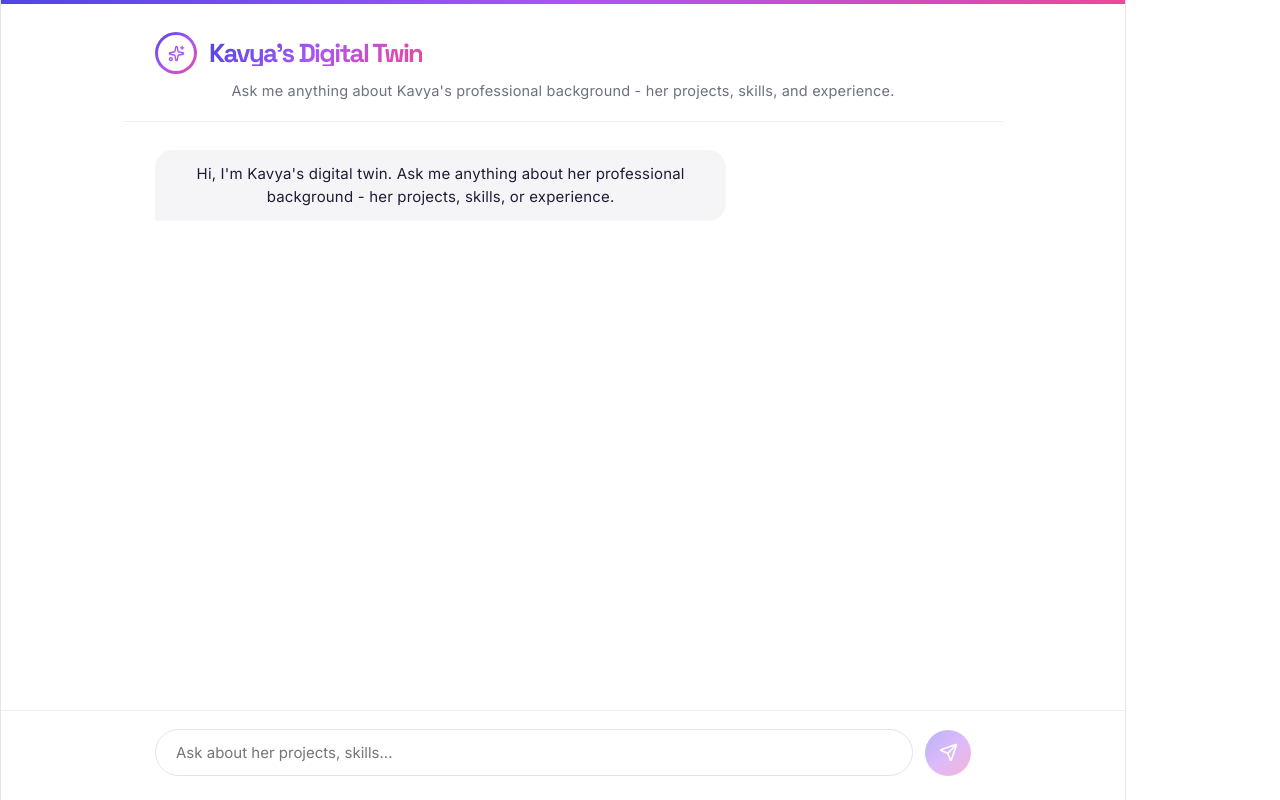
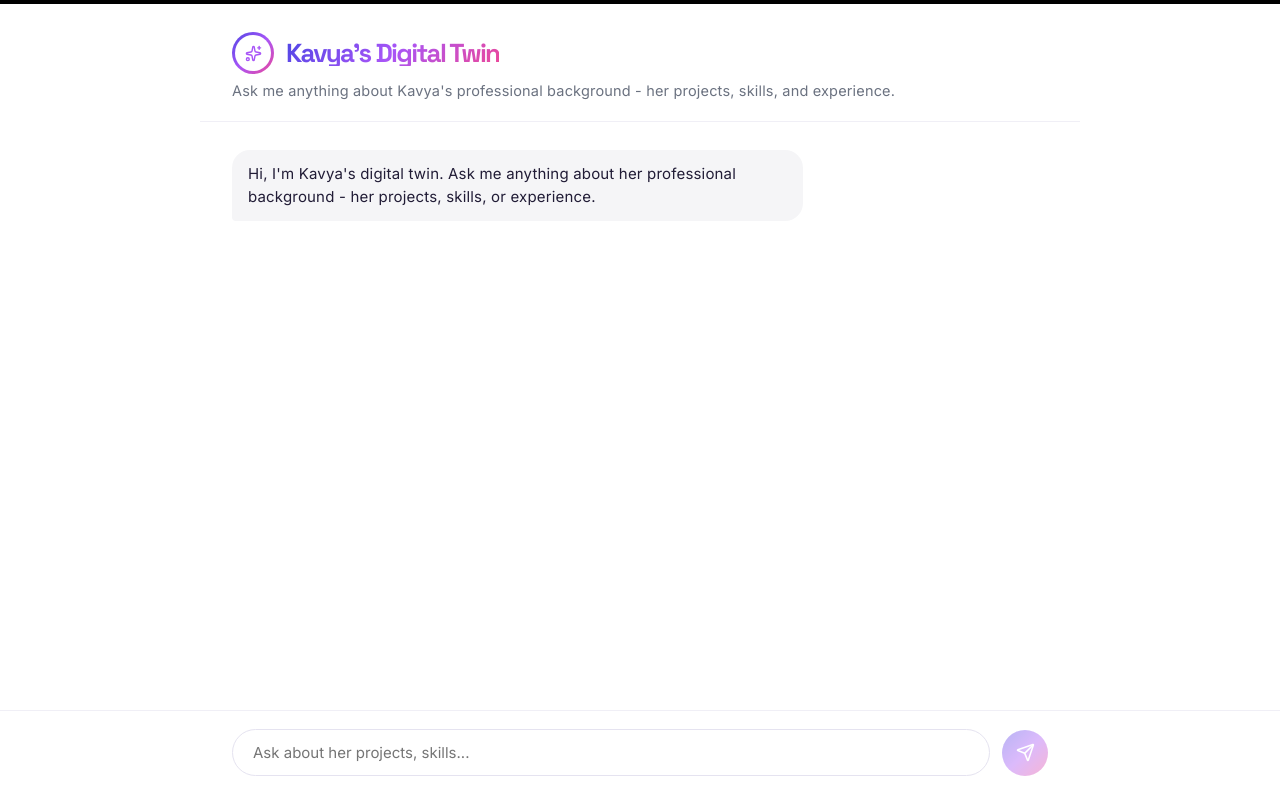
Before and after one commit to kavyahj04/My-Digital-Twin, a React app in the folder frontend/: page / in a window 1280 px wide. Built offline with nearby package versions, Linux system fonts and the light colour scheme; the HTML template or start-up script is replaced by a standard one.

Commit message:
fixed layout issue

```diff
--- a/frontend/src/DigitalTwinChat.jsx
+++ b/frontend/src/DigitalTwinChat.jsx
@@ -99,7 +99,7 @@ export default function DigitalTwinChat() {
           .send-btn { transition: none !important; }
         }
 
-        .gradient-bar { background: linear-gradient(90deg, #4F46E5, #A855F7, #EC4899); }
+        .gradient-bar { background: #000000; }
         .gradient-ring { background: linear-gradient(135deg, #4F46E5, #A855F7, #EC4899); }
         .gradient-text {
           background: linear-gradient(135deg, #4F46E5, #A855F7, #EC4899);
--- a/frontend/src/index.css
+++ b/frontend/src/index.css
@@ -55,11 +55,7 @@ body {
 }
 
 #root {
-  width: 1126px;
-  max-width: 100%;
-  margin: 0 auto;
-  text-align: center;
-  border-inline: 1px solid var(--border);
+  width: 100%;
   min-height: 100svh;
   display: flex;
   flex-direction: column;
```
